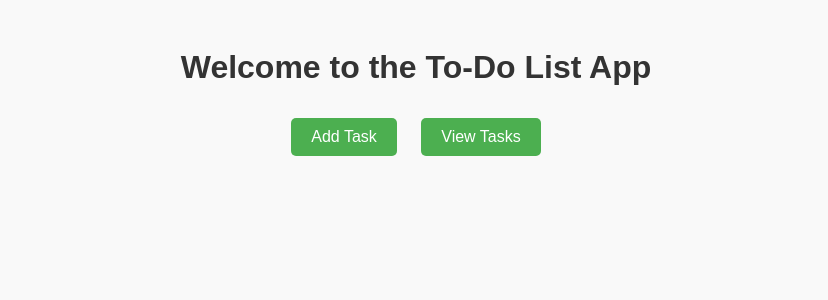
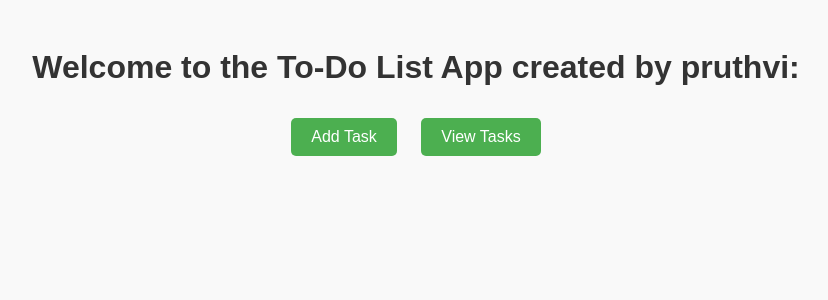
Before and after one commit to pruthvimedavarapu/TODOLIST, a Flask app: page / in a window 1280 px wide. Shown: the top 300 px of the page, without its empty margins (224-1052 px from the left). Run offline with Flask 3, Linux system fonts and the light colour scheme.

Commit message:
added welcome to todolist created by pruthvi

```diff
--- a/templates/home.html
+++ b/templates/home.html
@@ -5,7 +5,7 @@
     <link rel="stylesheet" href="/static/style.css">
 </head>
 <body>
-    <h1>Welcome to the To-Do List App</h1>
+    <h1>Welcome to the To-Do List App created by pruthvi:</h1>
     <a href="/add">Add Task</a>
     <a href="/view">View Tasks</a>
 </body>
```
